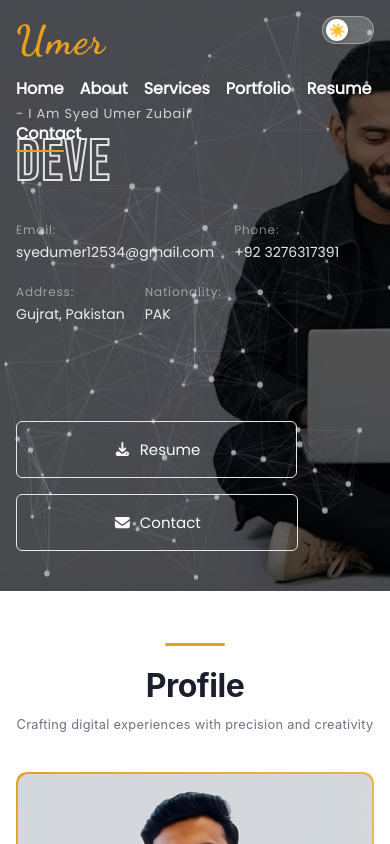
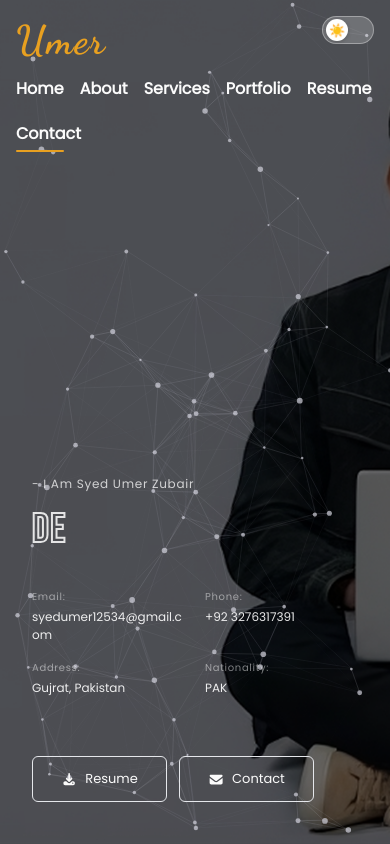
Before and after one commit to Umer12534/my-portfolio, a React (Vite) app: page / in a window 390 px wide. Shown: the top 844 px of the page. Built offline with nearby package versions, Linux system fonts and the light colour scheme.

Commit message:
make responcive

```diff
--- a/src/components/heloSection/Herosection.css
+++ b/src/components/heloSection/Herosection.css
@@ -1,5 +1,6 @@
-
-
+/* ─────────────────────────────────────────
+   Keyframes
+───────────────────────────────────────── */
 @keyframes blink {
   0%, 100% { opacity: 1; }
   50%       { opacity: 0; }
@@ -11,19 +12,23 @@
 }
 
 
-/* ── Hero Section ── */
-
+/* ─────────────────────────────────────────
+   Hero shell
+───────────────────────────────────────── */
 .hero {
-  min-height: 40rem;
+  min-height: 100svh;          /* fill the viewport on every device */
   display: flex;
   align-items: center;
   position: relative;
   font-family: 'Poppins', sans-serif;
   overflow: hidden;
-  padding-top: var(--nav-height);
+  padding-top: var(--nav-height, 64px);
 }
 
-/* ── Background image layers ── */
+
+/* ─────────────────────────────────────────
+   Background layers
+───────────────────────────────────────── */
 .hero__bg {
   position: absolute;
   inset: 0;
@@ -49,31 +54,35 @@
   opacity: 1;
 }
 
-/* ── Dark overlay so white text is readable ── */
 .hero__overlay {
   position: absolute;
   inset: 0;
-  background: rgba(0, 0, 0, 0.6);
+  background: rgba(0, 0, 0, 0.58);
   z-index: 2;
 }
 
 
-/* ── Content wrapper ── */
-
+/* ─────────────────────────────────────────
+   Content wrapper
+───────────────────────────────────────── */
 .hero__content {
   position: relative;
   z-index: 4;
-  width: min(calc(100% - (var(--section-space-x) * 2)), var(--section-max-width-wide));
+  width: min(
+    calc(100% - clamp(32px, 6vw, 120px) * 2),
+    var(--section-max-width-wide, 1280px)
+  );
   margin-inline: auto;
-  padding: 40px 0 56px;
+  padding: clamp(36px, 6vh, 72px) 0 clamp(48px, 8vh, 80px);
   animation: fadeSlideUp 0.8s ease 0.2s both;
 }
 
 
-/* ── Subtitle ── */
-
+/* ─────────────────────────────────────────
+   Subtitle
+───────────────────────────────────────── */
 .hero__subtitle {
-  font-size: 15px;
+  font-size: clamp(12px, 2vw, 15px);
   font-weight: 300;
   color: rgba(255, 255, 255, 0.75);
   letter-spacing: 0.06em;
@@ -81,17 +90,19 @@
 }
 
 
-/* ── Typewriter title ── */
-
+/* ─────────────────────────────────────────
+   Typewriter title
+───────────────────────────────────────── */
 .hero__title {
   display: flex;
   align-items: center;
   gap: 4px;
+  min-height: clamp(52px, 10vw, 88px); /* prevent layout shift while typing */
 }
 
 .hero__title-text {
   font-family: 'Bebas Neue', sans-serif;
-  font-size: clamp(4rem, 9vw, 5rem);
+  font-size: clamp(2.6rem, 9vw, 5rem);
   font-weight: 300;
   letter-spacing: 0.03em;
   color: transparent;
@@ -103,42 +114,92 @@
 .hero__cursor {
   display: inline-block;
   width: 3px;
-  height: clamp(52px, 7vw, 88px);
+  height: clamp(44px, 8vw, 80px);
   background: rgba(255, 255, 255, 0.85);
   animation: blink 0.8s step-end infinite;
+  flex-shrink: 0;
 }
 
 
-/* ── Contact info row ── */
-
+/* ─────────────────────────────────────────
+   Contact info grid
+───────────────────────────────────────── */
 .hero__contacts {
-  display: flex;
-  flex-wrap: wrap;
-  gap: var(--section-gap);
-  margin-top: 36px;
+  display: grid;
+  /* 2 columns on small screens, auto-fill wider on larger ones */
+  grid-template-columns: repeat(2, 1fr);
+  gap: clamp(16px, 3vw, 28px) clamp(20px, 4vw, 40px);
+  margin-top: clamp(24px, 4vh, 40px);
   animation: fadeSlideUp 0.8s ease 0.5s both;
 }
 
+/* On ≥ 560 px: try to spread all 4 in one row */
+@media (min-width: 560px) {
+  .hero__contacts {
+    grid-template-columns: repeat(4, auto);
+    justify-content: start;
+  }
+}
+
+.hero__contact-item {
+  display: flex;
+  flex-direction: column;
+  gap: 3px;
+}
+
+.hero__contact-label {
+  font-size: clamp(10px, 1.4vw, 12px);
+  font-weight: 300;
+  color: rgba(255, 255, 255, 0.48);
+  letter-spacing: 0.07em;
+}
+
+.hero__contact-value {
+  font-size: clamp(12px, 1.8vw, 14px);
+  font-weight: 400;
+  color: rgba(255, 255, 255, 0.9);
+  word-break: break-word;   /* keep long e-mail from overflowing */
+}
+
+
+/* ─────────────────────────────────────────
+   CTA buttons
+───────────────────────────────────────── */
 .hero__buttons {
   display: flex;
-  gap: 16px;
-  margin-top: 6rem;
   flex-wrap: wrap;
+  gap: clamp(12px, 2vw, 16px);
+  margin-top: clamp(36px, 7vh, 80px);
 }
 
 .hero__btn {
   display: inline-flex;
   align-items: center;
+  justify-content: center;
   gap: 8px;
-  padding: 1rem 6rem;
-  font-size: 15px;
+  /* fluid horizontal padding — generous on desktop, compact on mobile */
+  padding: clamp(10px, 1.4vh, 14px) clamp(28px, 5vw, 80px);
+  font-size: clamp(13px, 1.8vw, 15px);
   font-weight: 500;
   text-decoration: none;
   border-radius: 6px;
-  transition: var(--theme-transition);
+  transition: var(--theme-transition, background 0.25s ease, border-color 0.25s ease);
+  white-space: nowrap;
+  min-width: 0;          /* let flexbox shrink if needed */
 }
 
-/* Primary button */
+/* On very small screens let buttons go full-width so they stay tappable */
+@media (max-width: 360px) {
+  .hero__buttons {
+    flex-direction: column;
+  }
+
+  .hero__btn {
+    width: 100%;
+    padding-inline: 0;
+  }
+}
+
 .hero__btn--primary {
   background: var(--color-accent);
   color: var(--color-text-light);
@@ -150,63 +211,60 @@
   border-color: var(--color-logo-light);
 }
 
-/* Outline button */
 .hero__btn--outline {
-  border: 1px solid var(--color-border);
-  color: var(--color-text-light);
+  border: 1px solid var(--color-border, rgba(255,255,255,0.35));
+  color: var(--color-text-light, #fff);
   background: transparent;
 }
 
 .hero__btn--outline:hover {
-  background: var(--color-accent-glow);
-  border-color: var(--color-accent);
+  background: var(--color-accent-glow, rgba(255,255,255,0.08));
+  border-color: var(--color-accent, rgba(255,255,255,0.7));
 }
 
+
+/* ─────────────────────────────────────────
+   Fine-tuned breakpoints
+───────────────────────────────────────── */
+
+/* Large desktop */
 @media (min-width: 1400px) {
   .hero {
     min-height: 46rem;
   }
 }
 
+/* Tablet portrait & below */
 @media (max-width: 768px) {
   .hero {
-    min-height: 34rem;
+    min-height: 100svh;
+    align-items: flex-end;     /* push content toward bottom on short phones */
+    padding-bottom: 0;
   }
 
   .hero__content {
-    padding: 32px 0 40px;
+    padding-bottom: clamp(32px, 5vh, 56px);
+  }
+}
+
+/* Landscape phones */
+@media (max-height: 500px) and (orientation: landscape) {
+  .hero {
+    min-height: unset;
+    height: auto;
+  }
+
+  .hero__content {
+    padding-top: 24px;
+    padding-bottom: 24px;
   }
 
   .hero__contacts {
-    gap: 20px;
-    margin-top: 28px;
+    grid-template-columns: repeat(4, auto);
+    margin-top: 16px;
+  }
+
+  .hero__buttons {
+    margin-top: 20px;
   }
 }
-
-@media (max-width: 480px) {
-  .hero__subtitle {
-    font-size: 13px;
-  }
-
-  .hero__title-text {
-    font-size: clamp(2.7rem, 15vw, 4rem);
-  }
-
-  .hero__contact-value {
-    font-size: 13px;
-  }
-}
-
-.hero__contact-label {
-  font-size: 12px;
-  font-weight: 300;
-  color: rgba(255, 255, 255, 0.48);
-  letter-spacing: 0.07em;
-  margin-bottom: 3px;
-}
-
-.hero__contact-value {
-  font-size: 14px;
-  font-weight: 400;
-  color: rgba(255, 255, 255, 0.9);
-}
--- a/src/components/heloSection/Herosection.jsx
+++ b/src/components/heloSection/Herosection.jsx
@@ -7,16 +7,15 @@ import { useTheme } from '../../theme/ThemeContext';
 import "./Herosection.css";
 
 
-const ROLES = ["DEVELOPER", "Python Lerner"];
+const ROLES = ["DEVELOPER", "Python Learner"];
 
 const CONTACTS = [
   { label: "Email",       value: "syedumer12534@gmail.com" },
-  { label: "Phone",       value: "+92 3276317391"     },
-  { label: "Address",     value: "Gujrat, Pakistan"   },
-  { label: "Nationality", value: "PAK"              },
+  { label: "Phone",       value: "+92 3276317391"          },
+  { label: "Address",     value: "Gujrat, Pakistan"        },
+  { label: "Nationality", value: "PAK"                     },
 ];
 
-// Typewriter — types each role, pauses, deletes, moves to the next
 function Typewriter() {
   const [text,     setText]     = useState("");
   const [roleIdx,  setRoleIdx]  = useState(0);
@@ -55,33 +54,32 @@ export default function HeroSection() {
 
   return (
     <section className="hero">
-      {/* Light image — always visible underneath */}
       <div className="hero__bg hero__bg--light" />
-      {/* Dark image — fades in/out on top */}
       <div className={`hero__bg hero__bg--dark${isDark ? ' hero__bg--visible' : ''}`} />
-      {/* Dark overlay for text readability */}
       <div className="hero__overlay" />
 
       <ParticleNetwork />
+
       <div className="hero__content">
         <p className="hero__subtitle">- I Am Syed Umer Zubair</p>
         <Typewriter />
+
+        {/* Contact grid */}
         <div className="hero__contacts">
           {CONTACTS.map(({ label, value }) => (
-            <div key={label}>
+            <div className="hero__contact-item" key={label}>
               <p className="hero__contact-label">{label}:</p>
               <p className="hero__contact-value">{value}</p>
             </div>
           ))}
         </div>
 
-        {/* Buttons */}
+        {/* CTA buttons */}
         <div className="hero__buttons">
           <a href="/resume.pdf" className="hero__btn hero__btn--outline">
             <FontAwesomeIcon icon={faDownload} />
             Resume
           </a>
-
           <a href="#contact" className="hero__btn hero__btn--outline">
             <FontAwesomeIcon icon={faEnvelope} />
             Contact
```
